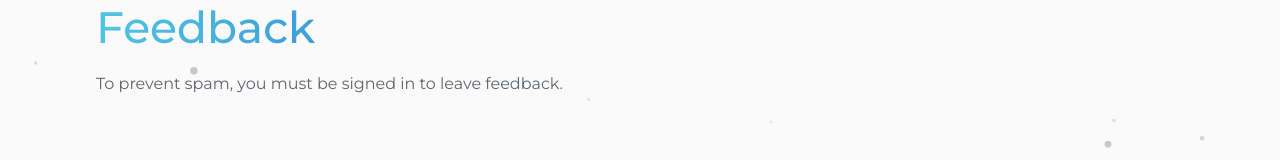
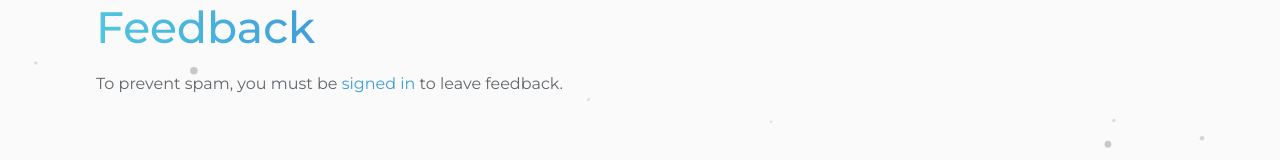
Before and after one commit to bzlist/bzlist.net, a React (Create React App) app: page /feedback in a window 1280 px wide. Shown: the part 127-287 px from the top of the page. Built offline with nearby package versions, Linux system fonts and the light colour scheme; no server answers.

Commit message:
Add sign in link to feedback page if not signed in

```diff
--- a/src/components/FeedbackPage.tsx
+++ b/src/components/FeedbackPage.tsx
@@ -1,6 +1,7 @@
 import React from "react";
 
 import {api, storage} from "../lib";
+import {Link} from "react-router-dom";
 
 interface State{
   feedback: string;
@@ -63,7 +64,7 @@ export class FeedbackPage extends React.Component<any, State>{
             {this.state.message !== "" && <span>&nbsp;&nbsp;{this.state.message}</span>}
           </p>
         :
-          <p>To prevent spam, you must be signed in to leave feedback.</p>
+          <p>To prevent spam, you must be <Link to="/account">signed in</Link> to leave feedback.</p>
         }
       </div>
     );
```
